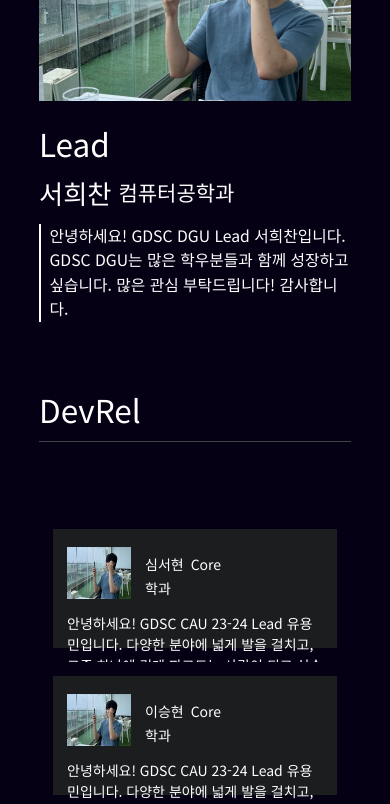
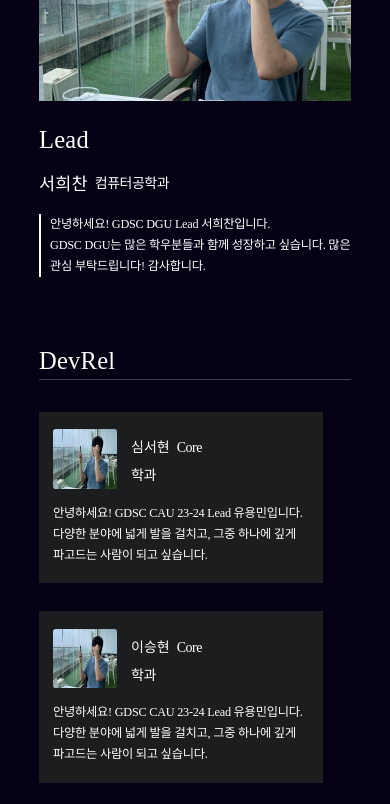
Before and after one commit to GDSC-DGU/gdsc-dgu, a Next.js app: page /member in a window 390 px wide. Shown: the part 860-1664 px from the top of the page. Built offline with nearby package versions, Linux system fonts and the light colour scheme; a web font is replaced by a local one.

Commit message:
✨feat: 멤버 박스 세로 제외하고 폰트, 반응형 추가

```diff
--- a/src/components/member/introduce/LeadIntro.tsx
+++ b/src/components/member/introduce/LeadIntro.tsx
@@ -22,12 +22,12 @@ const LeadIntro = () => {
           </div>
 
           <div className="flex flex-col justify-center ml-[0rem] mt-[1.75rem] bigTablet:ml-[2rem]  bigTablet:mt-[0rem]">
-            <div className="text-4xl mb-[1.25rem]">Lead</div>
+            <div className="H4 mb-[1.25rem]">Lead</div>
             <div className="flex flex">
-              <div className="text-3xl mr-[0.5rem]">{LEAD.name}</div>
-              <div className="text-2xl mb-[1.25rem]">{LEAD.department}</div>
+              <div className="H6 mr-[0.5rem]">{LEAD.name}</div>
+              <div className="B1 mb-[1.25rem]">{LEAD.department}</div>
             </div>
-            <div className="flex items-center text-lg">
+            <div className="B2 flex items-center">
               <div className="w-1 h-full bg-white mr-2.5"></div>
               {LEAD.description.split('\n').map((line, index) => (
                 <React.Fragment key={index}>
--- a/src/components/member/introduce/MemberIntro.tsx
+++ b/src/components/member/introduce/MemberIntro.tsx
@@ -32,31 +32,31 @@ const MemberIntro = ({ title }: { title: string }) => {
 
   return (
     <div>
-      <div className="w-full flex-col justify-center mb-[2rem]">
-        <div className="w-full flex flex-col justify-center mt-20 mb-20">
-          <div className="text-4xl mb-[0.75rem]">{title}</div>
+      <div className="w-full flex-col flex-end">
+        <div className="w-full flex flex-col justify-start mt-20">
+          <div className="H4">{title}</div>
           <hr className="border-t-[1px] border-[#3E4348] my-1" />
         </div>
 
-        <div className="w-full flex justify-center mt-20 mb-20 overflow-hidden">
-          <div className="flex flex-wrap justify-start w-full">
+        <div className="w-full flex justify-start overflow-hidden">
+          <div className="h-full flex flex-wrap justify-start items-start w-full">
             {memberType &&
               memberType.map((member, index, array) => {
                 // 조건을 사용하여 줄의 마지막 박스에 패딩을 제거
-                const isLastItemInRowBigTablet =
-                  (index + 1) % 2 === 0 || index === array.length - 1;
-                const isLastItemInRowMainDesktop =
-                  (index + 1) % 3 === 0 || index === array.length - 1;
+                const isLastItemInRowBigTablet = (index + 1) % 2 === 0;
+                const isLastItemInRowMainDesktop = (index + 1) % 3 === 0;
                 return (
                   <div
                     key={member.id}
-                    className={`w-full bigTablet:w-1/2 mainDesktop:w-1/3 flex justify-center ${
-                      isLastItemInRowBigTablet ? 'p-4 bigTablet:pr-0' : 'p-4'
+                    className={`w-full bigTablet:w-1/2 mainDesktop:w-1/3 flex justify-center items-start ${
+                      isLastItemInRowBigTablet
+                        ? ' pt-[2rem] pr-[2rem] '
+                        : 'bigTablet: pt-[2rem] pr-[2rem]'
                     } ${
                       isLastItemInRowMainDesktop
                         ? 'mainDesktop:pr-0'
-                        : 'mainDesktop:p-4'
-                    } h-[10.5rem] w-full overflow-hidden`}
+                        : 'mainDesktop:pt-[2rem] pr-[2rem]'
+                    } w-full overflow-hidden`} // items-start 추가
                   >
                     <ProfileBox member={member} />
                   </div>
--- a/src/components/member/profilebox/ProfileBox.tsx
+++ b/src/components/member/profilebox/ProfileBox.tsx
@@ -10,10 +10,10 @@ const ProfileBox = ({ member }: { member: any }) => {
 
   return (
     <div className="w-full">
-      <div className="w-full h-full flex flex-col items-start bg-[#1C1D1F] pl-[1rem] pr-[1rem] pt-[1.25rem] pb-[1.25rem]">
+      <div className="w-full flex flex-col items-start bg-[#1C1D1F] pl-[1rem] pr-[1rem] pt-[1.25rem] pb-[1.25rem]">
         <div className="w-full flex mb-[1rem]">
           <Image
-            className="mr-[1rem]"
+            className="mr-[1rem] rounded-[0.2rem]"
             src={member.image}
             alt={`${member.name}의 프로필 사진`}
             width={64}
@@ -22,13 +22,13 @@ const ProfileBox = ({ member }: { member: any }) => {
           />
           <div className="flex-col">
             <div className="flex">
-              <div className="mt-2 mr-[0.5rem]">{member.name}</div>
-              <div className="mt-2">{member.role}</div>
+              <div className="Sb1 mt-2 mr-[0.5rem]">{member.name}</div>
+              <div className="B1 mt-2">{member.role}</div>
             </div>
-            <div className="mt-1">{member.department}</div>
+            <div className="B1 mt-1">{member.department}</div>
           </div>
         </div>
-        <div style={{ whiteSpace: 'pre-wrap' }}>
+        <div className="B2" style={{ whiteSpace: 'pre-wrap' }}>
           {formatDescription(member.description)}
         </div>
       </div>
```
